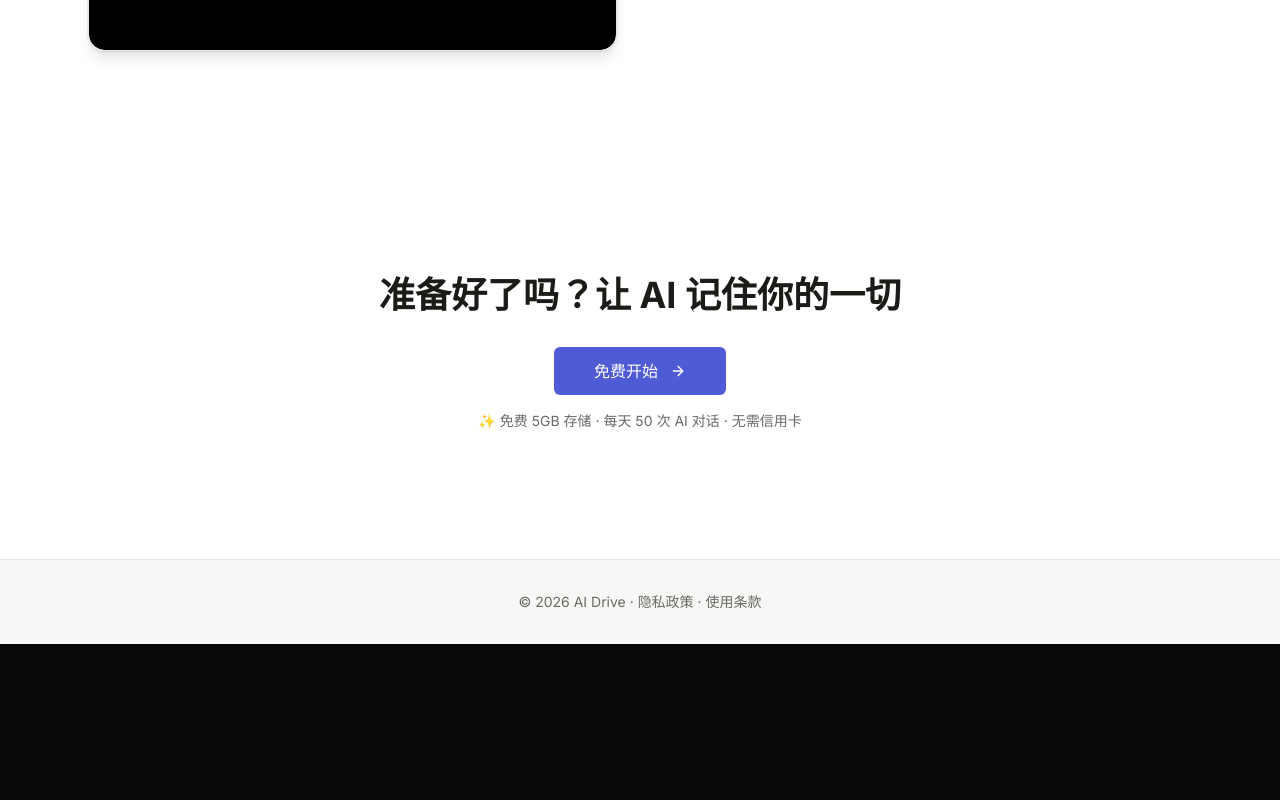
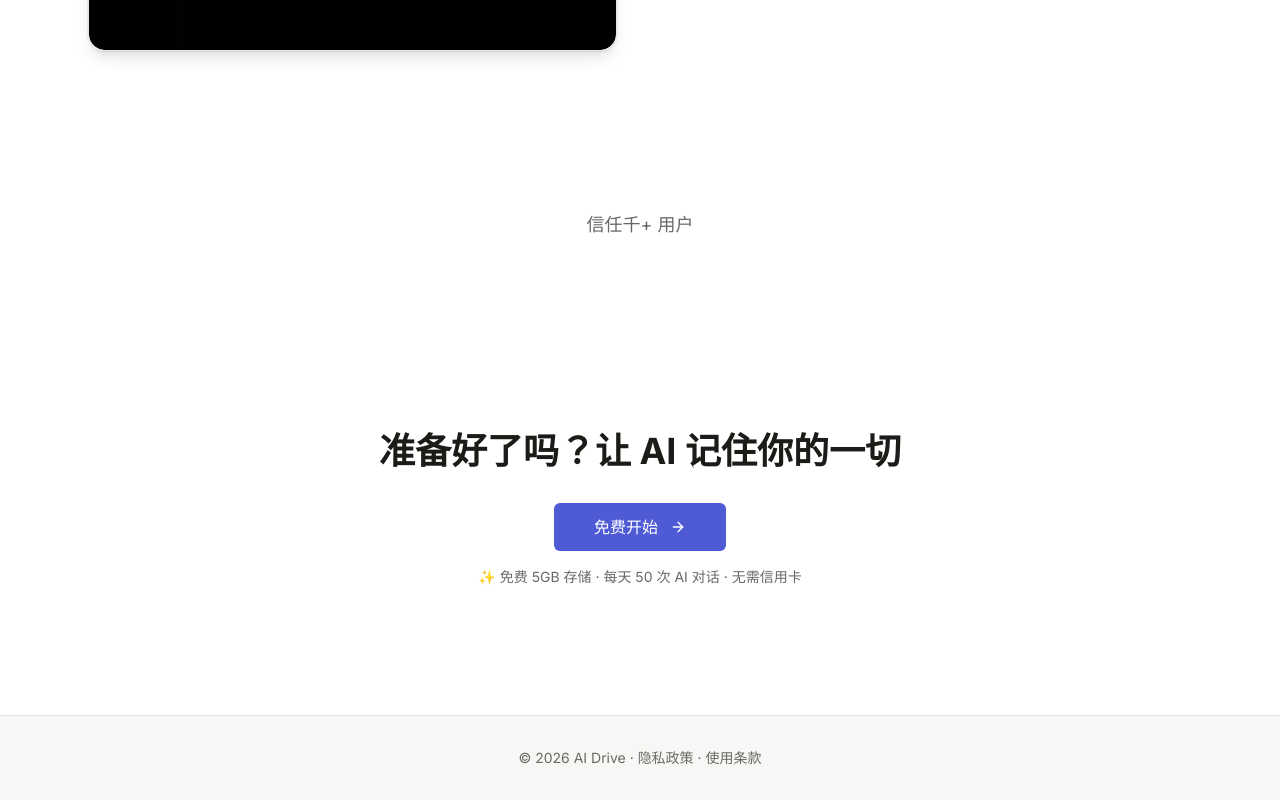
Before and after one commit to DriveMem/drivemem, a Next.js app in the folder apps/web/: page / in a window 1280 px wide. Shown: the part 4365-5165 px from the top of the page. Before the commit the page ends 5009 px from the top, so only its background shows below. Built offline with nearby package versions, Linux system fonts and the light colour scheme; no server answers.

Commit message:
fix(web): connect landing social proof to real API data

```diff
--- a/apps/web/src/app/page.tsx
+++ b/apps/web/src/app/page.tsx
@@ -16,6 +16,18 @@ import {
   ChevronRight,
   Globe,
 } from "lucide-react"
+
+function useSocialProofStats() {
+  const [stats, setStats] = useState<{ users: number; files: number; conversations: number } | null>(null)
+  useEffect(() => {
+    const apiBase = process.env.NEXT_PUBLIC_API_URL || ""
+    fetch(apiBase + "/api/admin/public-stats")
+      .then(r => r.ok ? r.json() : null)
+      .then(d => d && setStats(d))
+      .catch(() => {})
+  }, [])
+  return stats
+}
 
 function FadeIn({ children, className = "" }: { children: ReactNode; className?: string }) {
   const ref = useRef<HTMLDivElement>(null)
@@ -58,6 +70,7 @@ const FEATURES = [
 ] as const
 
 export default function LandingPage() {
+  const stats = useSocialProofStats()
   return (
     <main className="min-h-screen bg-white text-[#1C1B18] selection:bg-[#4F5BD5]/30">
       <nav className="sticky top-0 z-50 flex items-center justify-between border-b border-[#E5E4E1] bg-white/80 px-6 py-4 backdrop-blur">
@@ -192,6 +205,17 @@ export default function LandingPage() {
         ))}
       </section>
 
+      {/* ===== Social Proof ===== */}
+      <section className="relative z-10 px-6 py-16">
+        <FadeIn>
+          <p className="text-center text-lg text-[#6B6966]">
+            {stats
+              ? `已有 ${stats.users.toLocaleString()} 位用户 · 已分析 ${stats.files.toLocaleString()} 份文档 · ${stats.conversations.toLocaleString()} 次 AI 对话`
+              : "信任千+ 用户"}
+          </p>
+        </FadeIn>
+      </section>
+
       {/* ===== Final CTA ===== */}
       <section className="relative z-10 px-6 py-32 text-center">
         <FadeIn>
```
